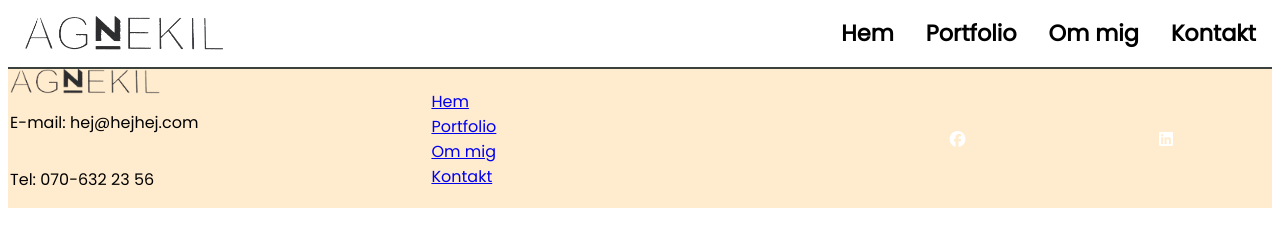
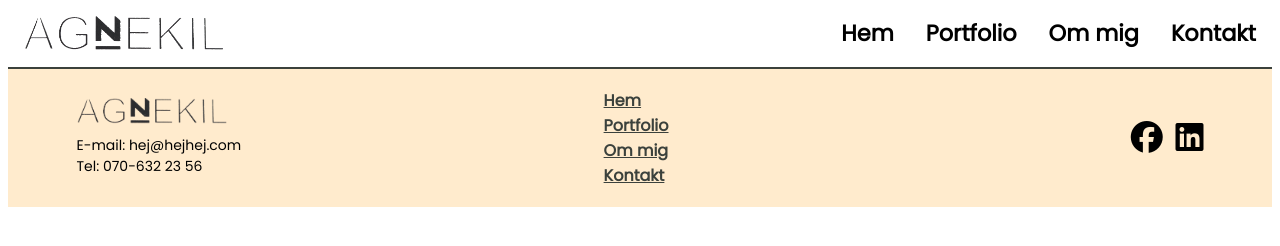
Before and after one commit to NAgnekil/portfolio-website, a plain HTML site: page index.html in a window 1280 px wide. Drawn offline with Linux system fonts and the light colour scheme.

Commit message:
Fixed footer design

```diff
--- a/index.html
+++ b/index.html
@@ -42,8 +42,8 @@
         <a href="contact.html">Kontakt</a>
       </div>
       <div class="socials">
-        <i class="fa-brands fa-facebook"></i>
-        <i class="fa-brands fa-linkedin"></i>
+        <i class="fa-brands fa-facebook fa-2xl"></i>
+        <i class="fa-brands fa-linkedin fa-2xl"></i>
       </div>
     </footer>
   </body>
--- a/styles.css
+++ b/styles.css
@@ -17,6 +17,10 @@
 
 body {
   font-family: Poppins, Verdana, Geneva, Tahoma, sans-serif;
+}
+
+.logo {
+  width: 200px;
 }
 
 header {
@@ -68,31 +72,41 @@ header {
   }
 }
 
-.logo {
-  width: 200px;
-}
-
 footer {
   display: flex;
   flex-direction: column;
   justify-content: center;
   align-items: center;
+  padding: 1.2rem;
   background-color: blanchedalmond;
+  gap: 1.5rem;
   .logo-and-contact {
     display: flex;
     flex-direction: column;
     align-items: center;
+    .logo {
+      margin-bottom: 0.7rem;
+    }
+    p {
+      margin: 0;
+      font-size: 14px;
+    }
   }
   .links {
     display: flex;
     flex-direction: column;
     align-items: center;
+    a {
+      color: var(--color-black-olive);
+      font-weight: 600;
+    }
   }
   .socials {
     display: flex;
     flex-direction: row;
     justify-content: space-around;
-    color: #fff;
+    margin: 1rem 0;
+    gap: 0.8rem;
   }
 }
 
@@ -117,7 +131,6 @@ footer {
     flex-direction: row;
     justify-content: space-around;
     .logo-and-contact {
-      width: 33%;
       display: flex;
       flex-direction: column;
       .logo {
@@ -125,6 +138,7 @@ footer {
       }
     }
     .logo-and-contact {
+      width: 33%;
       align-items: flex-start;
     }
     .links {
@@ -132,7 +146,7 @@ footer {
       align-items: unset;
     }
     .socials {
-      width: 33%;
+      justify-content: unset;
     }
   }
 }
```
